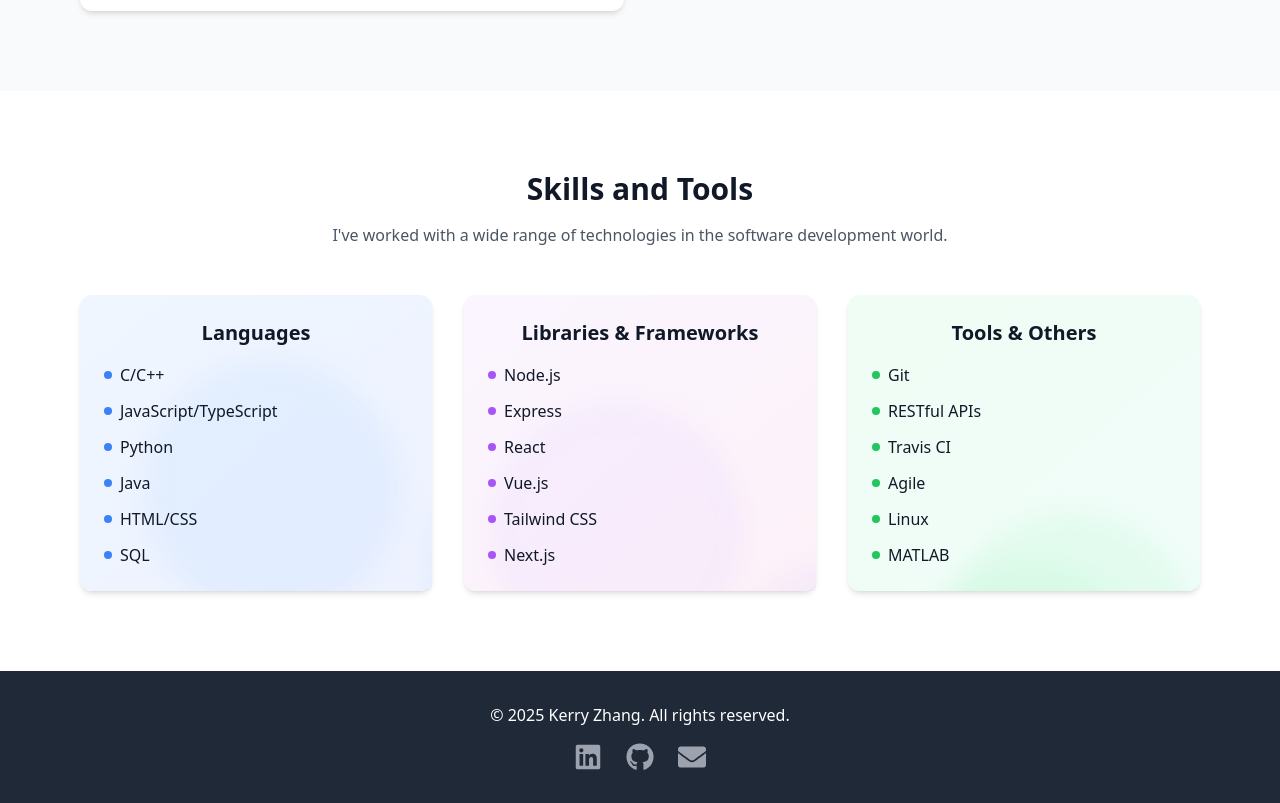
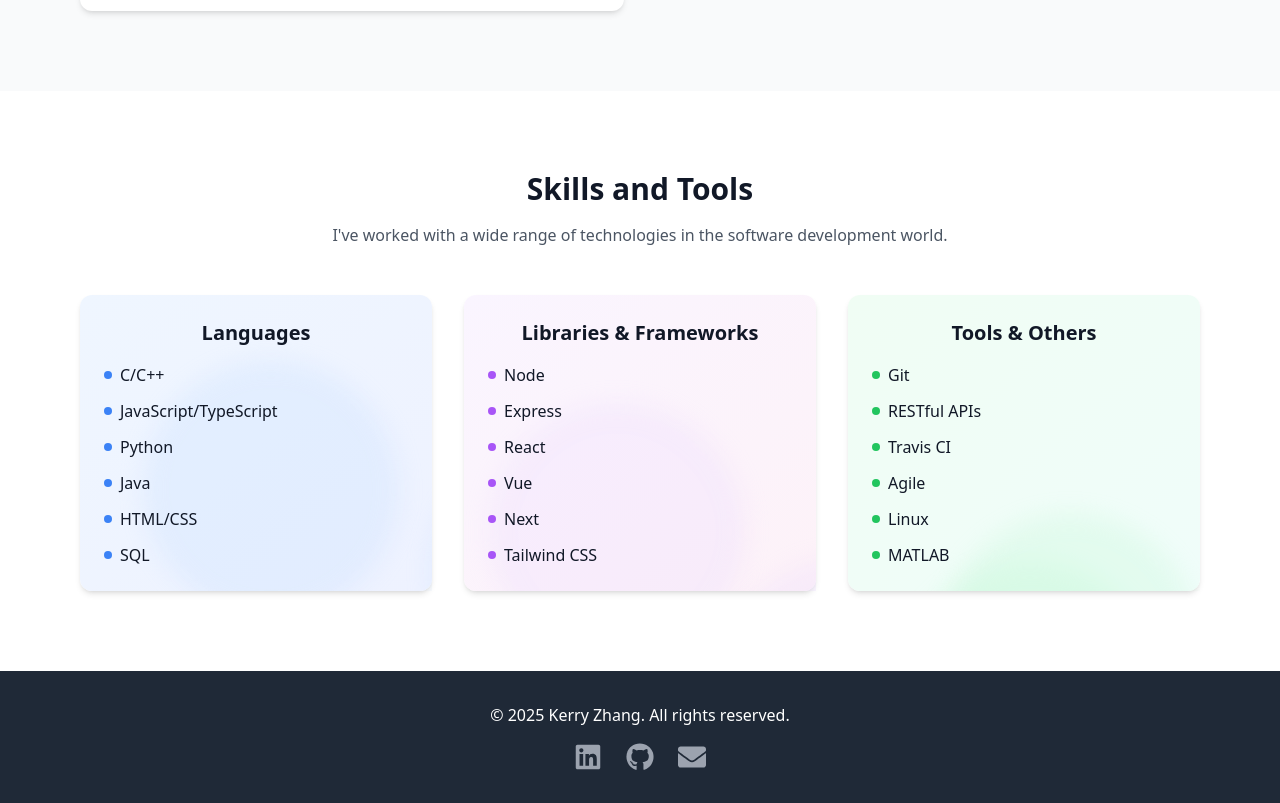
Before and after one commit to kerryz12/kerryzhang, a React (Vite) app: page / in a window 1280 px wide. Shown: the part 3059-3862 px from the top of the page. Built offline with nearby package versions, Linux system fonts and the light colour scheme.

Commit message:
improved naming

```diff
--- a/src/components/SkillsSection.tsx
+++ b/src/components/SkillsSection.tsx
@@ -10,12 +10,12 @@ const SkillsSection: React.FC = () => {
     "SQL",
   ];
   const frameworks = [
-    "Node.js",
+    "Node",
     "Express",
     "React",
-    "Vue.js",
+    "Vue",
+    "Next",
     "Tailwind CSS",
-    "Next.js",
   ];
   const toolsSkills = [
     "Git",
```
